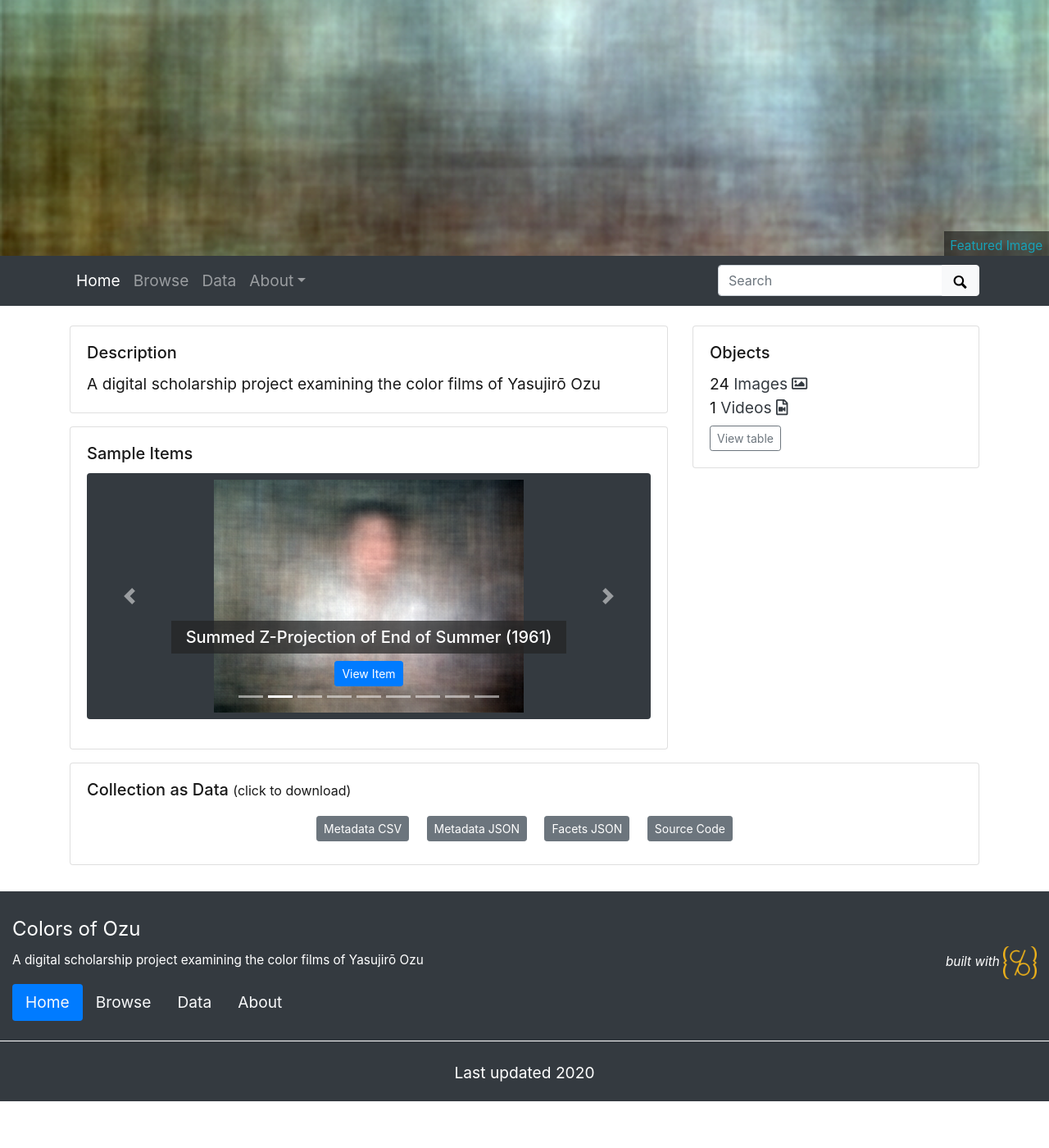
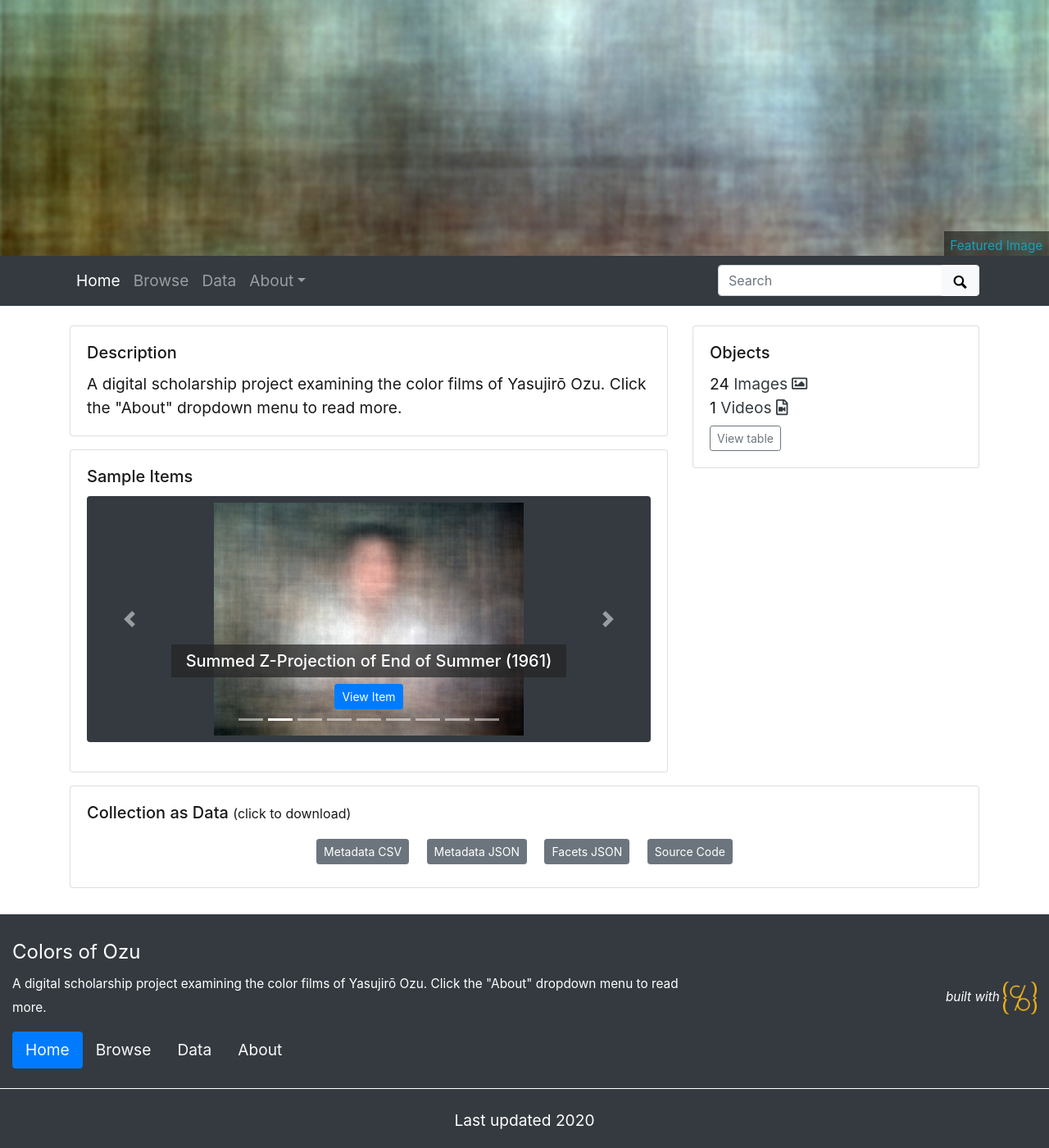
Before and after one commit to drodz11/colors-of-ozu, a Jekyll site: the page built from index.md, in a window 1280 px wide and 1400 px high, scrolled down 384 px. Shown: the whole window at 82% size. Built offline with Jekyll 4.4.1, drawn with Linux system fonts in a browser that asks for light colours; before the commit the page ends 1727 px from its top, so only the background shows below that.

Commit message:
Update _config.yml

```diff
--- a/_config.yml
+++ b/_config.yml
@@ -23,7 +23,7 @@ title: Colors of Ozu
 tagline:
 # description appears in meta tags and other locations
 # this description might appear in search result lists, keep around 160 characters max
-description: A digital scholarship project examining the color films of Yasujirō Ozu
+description: A digital scholarship project examining the color films of Yasujirō Ozu. Click the "About" dropdown menu to read more.
 # creator of the digital collection, to appear in meta tags; we typically use our GitHub usernames but feel free to just use your name
 author: drodz11
 
```
